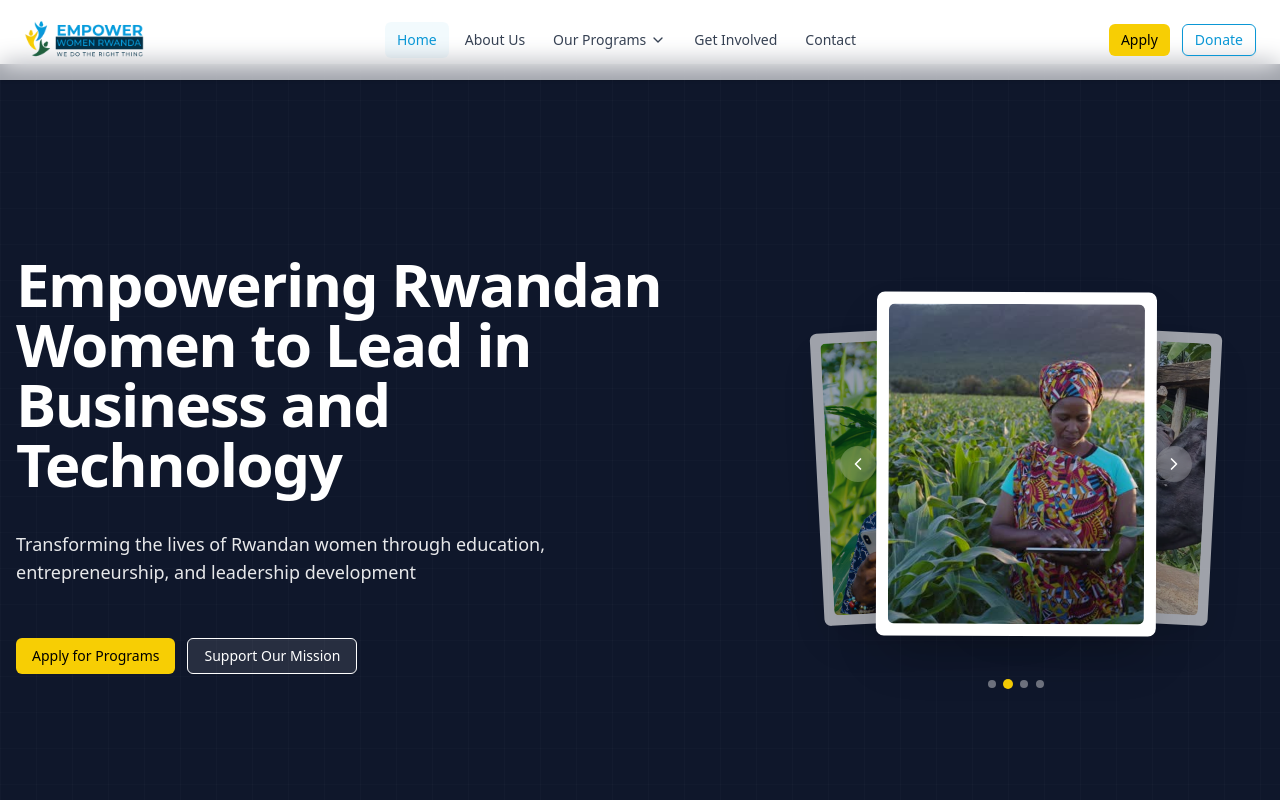
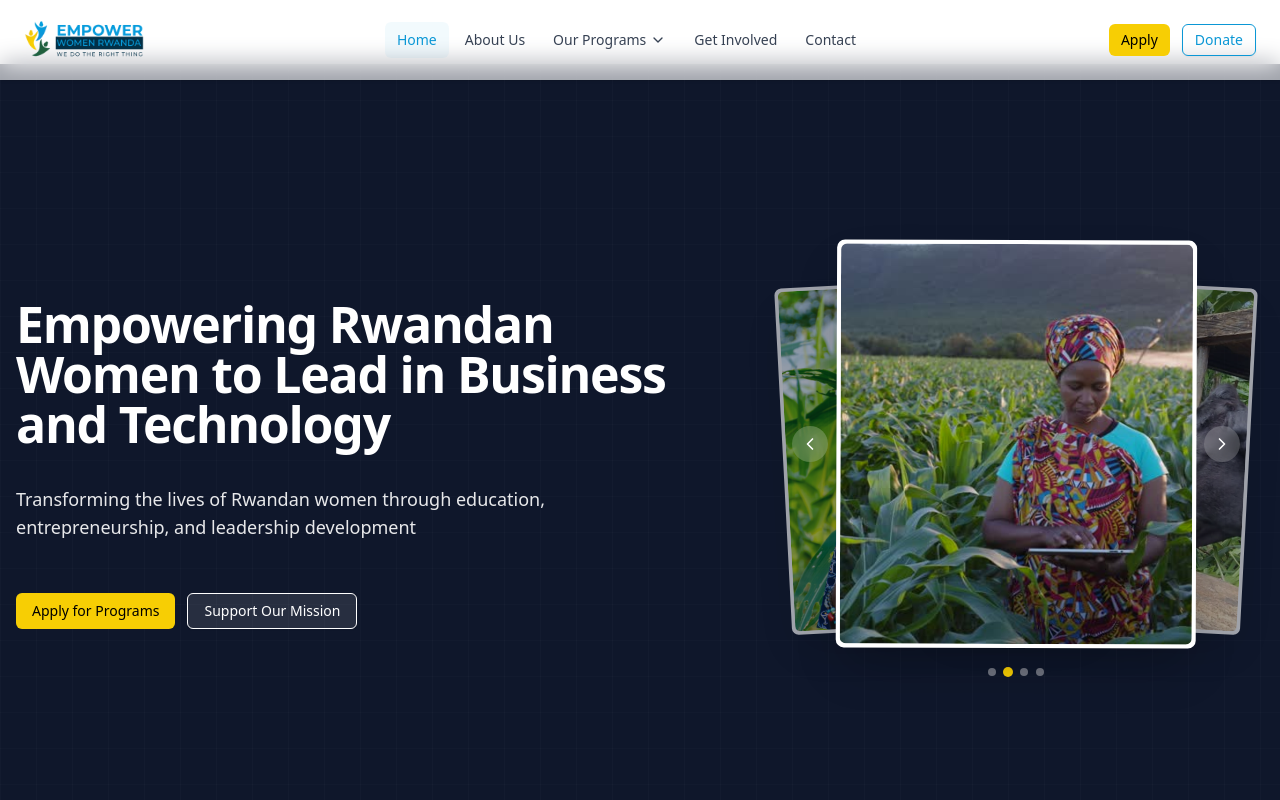
Before and after one commit to buwituze/empower-women-rwanda, a Next.js app in the folder empower-women-rwanda/: page / in a window 1280 px wide. Shown: the top 800 px of the page. Built offline with nearby package versions, Linux system fonts and the light colour scheme.

Commit message:
style: chnaged styles of the left and right content of the hero section

```diff
--- a/empower-women-rwanda/components/HerosectionShuffle.tsx
+++ b/empower-women-rwanda/components/HerosectionShuffle.tsx
@@ -1,6 +1,4 @@
 "use client";
-
-// one with cool shuffle
 
 import Link from "next/link";
 import { Button } from "@/components/ui/button";
@@ -36,11 +34,11 @@ export default function HeroV2({
         />
       </div>
 
-      <div className="relative container mx-auto px-4 py-16 sm:py-4 lg:py-0 w-full">
+      <div className="relative container mx-auto px-4 py-10 sm:py-4 lg:py-0 w-full">
         <div className="grid items-center gap-10 lg:grid-cols-12">
           {/* LEFT: Content */}
           <div className="lg:col-span-7 text-white">
-            <h1 className="text-4xl font-extrabold tracking-tight sm:text-5xl lg:text-6xl">
+            <h1 className="text-4xl font-extrabold tracking-tight sm:text-5xl lg:text-[50px]">
               {headline}
             </h1>
             <p className="mt-9 max-w-prose text-white/90 md:text-lg">
@@ -64,7 +62,7 @@ export default function HeroV2({
           </div>
 
           {/* RIGHT: Enhanced Photo Stack */}
-          <div className="lg:col-span-5 flex items-end justify-center relative">
+          <div className="lg:col-span-5 -mt-10 flex items-center justify-center relative">
             <PhotoStack
               images={[
                 "/woman in a field.png",
@@ -117,21 +115,20 @@ function PhotoStack({ images }: { images: string[] }) {
     return () => clearInterval(timer);
   }, [nextImage, autoPlay]);
 
-  // Pause auto-play when user interacts
   const handleUserInteraction = () => {
     setAutoPlay(false);
-    setTimeout(() => setAutoPlay(true), 10000); // Resume after 10 seconds
+    setTimeout(() => setAutoPlay(true), 10000);
   };
 
   return (
-    <div className="relative w-80 h-96">
+    <div className="relative w-90 h-100">
       {/* Navigation buttons */}
       <button
         onClick={() => {
           handleUserInteraction();
           prevImage();
         }}
-        className="absolute -left-4 top-1/2 -translate-y-1/2 z-50 bg-white/20 hover:bg-white/30 backdrop-blur-sm rounded-full p-2 transition-all duration-200 hover:scale-110"
+        className="absolute -left-11 top-1/2 -translate-y-1/2 z-50 bg-white/20 hover:bg-white/30 backdrop-blur-sm rounded-full p-2 transition-all duration-200 hover:scale-110"
         disabled={isAnimating}
       >
         <ChevronLeft className="w-5 h-5 text-white" />
@@ -142,7 +139,7 @@ function PhotoStack({ images }: { images: string[] }) {
           handleUserInteraction();
           nextImage();
         }}
-        className="absolute -right-4 top-1/2 -translate-y-1/2 z-50 bg-white/20 hover:bg-white/30 backdrop-blur-sm rounded-full p-2 transition-all duration-200 hover:scale-110"
+        className="absolute -right-11 top-1/2 -translate-y-1/2 z-50 bg-white/20 hover:bg-white/30 backdrop-blur-sm rounded-full p-2 transition-all duration-200 hover:scale-110"
         disabled={isAnimating}
       >
         <ChevronRight className="w-5 h-5 text-white" />
@@ -192,7 +189,7 @@ function PhotoStack({ images }: { images: string[] }) {
                 }}
                 transition={{
                   duration: 0.8,
-                  ease: [0.25, 0.46, 0.45, 0.94], // Custom easing for smooth card movement
+                  ease: [0.25, 0.46, 0.45, 0.94],
                   x: { type: "spring", stiffness: 100, damping: 20 },
                   rotate: { duration: 1 },
                 }}
@@ -207,11 +204,11 @@ function PhotoStack({ images }: { images: string[] }) {
                   }
                 }}
               >
-                <div className="bg-white p-3 shadow-2xl rounded-lg hover:shadow-3xl transition-shadow duration-300 transform">
+                <div className="bg-white p-1 shadow-2xl rounded-lg hover:shadow-3xl transition-shadow duration-300 transform">
                   <img
                     src={src}
                     alt=""
-                    className="w-64 h-80 object-cover rounded-md"
+                    className="w-90 h-100 object-cover rounded-md"
                     draggable={false}
                   />
                 </div>
```
